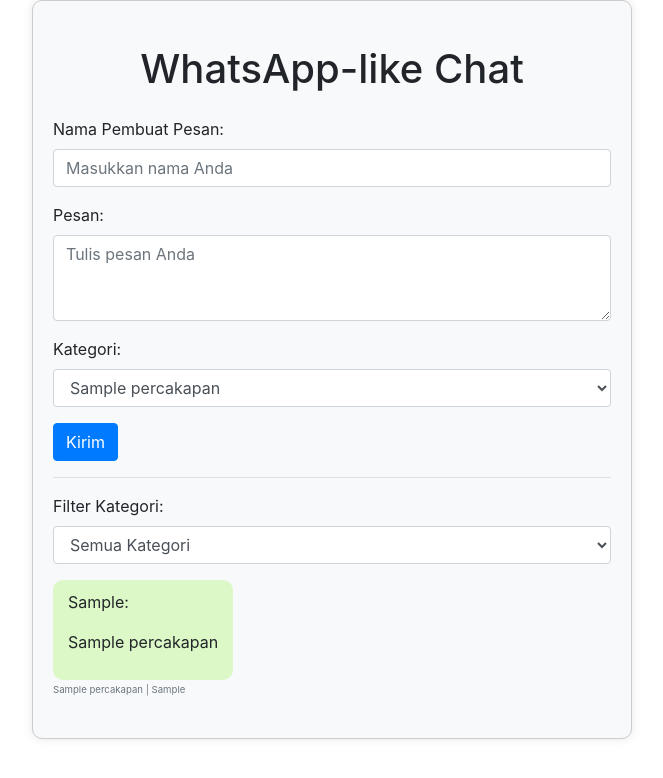
After one commit to TheGhost1707/E-Learning_JPL, a PHP site: page /admin/percakapan.php in a window 1280 px wide. The commit adds this page. Shown: the top 778 px of the page, without its empty margins (308-971 px from the left). Run offline with PHP 8.4, Linux system fonts and the light colour scheme; tables that the repository leaves empty or names only in its code hold one stand-in row (values such as "Sample post").

Commit message:
Fitur Percakapan, Terdiri : Kategori & Percakapan, Kekurangan Belum Ada Tambah Kategori Sama Perbaikan UI

```diff
--- /dev/null
+++ b/admin/percakapan.php
@@ -0,0 +1,166 @@
+<?php
+
+// Mengaktifkan session pada PHP
+session_start();
+// Menghubungkan PHP dengan koneksi database
+$koneksi = mysqli_connect("localhost", "root", "", "e_learning_jpl");
+
+// Buat SQL query untuk mengambil data kategori percakapan
+$query_kategori = "SELECT * FROM kategori_percakapan";
+$hasil_kategori = mysqli_query($koneksi, $query_kategori);
+$kategori_percakapan = [];
+while ($row = mysqli_fetch_assoc($hasil_kategori)) {
+    $kategori_percakapan[] = $row;
+}
+
+
+
+// Buat SQL query untuk mengambil data percakapan
+$query_percakapan = "SELECT * FROM percakapan";
+$hasil_percakapan = mysqli_query($koneksi, $query_percakapan);
+$percakapan = [];
+while ($row = mysqli_fetch_assoc($hasil_percakapan)) {
+    $percakapan[] = $row;
+}
+
+
+
+// Query Tambah Data Percakapan
+if ($_SERVER["REQUEST_METHOD"] == "POST") {
+    $pembuat_pesan = $_POST['pembuat_pesan'];
+    $nama_pesan = $_POST['nama_pesan'];
+    $kategori = $_POST['kategori'];
+
+    $query_tambah = "INSERT INTO percakapan (pembuat_pesan, nama_pesan, kategori_id, kapan_dibuat) VALUES ('$pembuat_pesan', '$nama_pesan', $kategori, NOW())";
+    mysqli_query($koneksi, $query_tambah);
+
+    // Redirect ke halaman ini agar data yang baru ditambahkan muncul
+    header("Location: percakapan.php");
+    exit();
+}
+
+?>
+<!DOCTYPE html>
+<html>
+<head>
+    <title>Percakapan dengan Array PHP dan Bootstrap</title>
+    <link rel="stylesheet" href="https://stackpath.bootstrapcdn.com/bootstrap/4.5.2/css/bootstrap.min.css">
+    <style>
+        .chat-container {
+            max-width: 600px;
+            margin: auto;
+            padding: 20px;
+            border: 1px solid #ccc;
+            border-radius: 10px;
+            background-color: #f8f9fa;
+            box-shadow: 0 0 10px rgba(0, 0, 0, 0.1);
+        }
+        .chat-item {
+            margin-bottom: 20px;
+            overflow: auto;
+        }
+        .chat-bubble {
+            border-radius: 10px;
+            padding: 10px 15px;
+            max-width: 70%;
+            word-wrap: break-word;
+        }
+        .chat-bubble.sent {
+            background-color: #dcf8c6;
+            float: left;
+        }
+        .chat-bubble.received {
+            background-color: #fff;
+            float: right;
+        }
+        .chat-meta {
+            font-size: 12px;
+            color: #777;
+            margin-top: 5px;
+            clear: both;
+        }
+    </style>
+</head>
+<body>
+    <div class="container">
+        <div class="chat-container">
+            <h1 class="my-4 text-center">WhatsApp-like Chat</h1>
+
+            <!-- Formulir untuk Ajukan Pesan -->
+            <form action="" method="POST">
+                <div class="form-group">
+                    <label for="pembuat_pesan">Nama Pembuat Pesan:</label>
+                    <input type="text" class="form-control" id="pembuat_pesan" name="pembuat_pesan" placeholder="Masukkan nama Anda" required>
+                </div>
+                <div class="form-group">
+                    <label for="nama_pesan">Pesan:</label>
+                    <textarea class="form-control" id="nama_pesan" name="nama_pesan" rows="3" placeholder="Tulis pesan Anda" required></textarea>
+                </div>
+                <div class="form-group">
+                    <label for="kategori">Kategori:</label>
+                    <select class="form-control" id="kategori" name="kategori">
+                        <?php foreach ($kategori_percakapan as $kategori): ?>
+                            <option value="<?= $kategori['id'] ?>"><?= $kategori['nama'] ?></option>
+                        <?php endforeach; ?>
+                    </select>
+                </div>
+                <button type="submit" class="btn btn-primary">Kirim</button>
+            </form>
+
+            <hr>
+
+            <!-- Filter Kategori -->
+            <div class="form-group">
+                <label for="filter_kategori">Filter Kategori:</label>
+                <select class="form-control" id="filter_kategori" name="filter_kategori" onchange="filterKategori()">
+                    <option value="all">Semua Kategori</option>
+                    <?php foreach ($kategori_percakapan as $kategori): ?>
+                        <option value="<?= $kategori['id'] ?>"><?= $kategori['nama'] ?></option>
+                    <?php endforeach; ?>
+                </select>
+            </div>
+
+            <!-- Daftar Percakapan -->
+            <div id="chat-list">
+                <?php if (count($percakapan) > 0): ?>
+                    <?php foreach ($percakapan as $index => $pc): ?>
+                        <div class="chat-item" data-kategori-id="<?= $pc['kategori_id'] ?>">
+                            <div class="chat-bubble <?= $index % 2 == 0 ? 'sent' : 'received' ?>">
+                                <p><?= $pc['pembuat_pesan'] ?>:</p>
+                                <p><?= $pc['nama_pesan'] ?></p>
+                            </div>
+                            <div class="chat-meta">
+                                <small class="text-muted"><?= $kategori_percakapan[$pc['kategori_id'] - 1]['nama'] ?> | <?= $pc['kapan_dibuat'] ?></small>
+                            </div>
+                        </div>
+                    <?php endforeach; ?>
+                <?php else: ?>
+                    <p class="alert alert-info">Tidak ada percakapan.</p>
+                <?php endif; ?>
+            </div>
+        </div>
+    </div>
+
+    <script src="https://code.jquery.com/jquery-3.5.1.slim.min.js"></script>
+    <script src="https://cdn.jsdelivr.net/npm/@popperjs/core@2.9.2/dist/umd/popper.min.js"></script>
+    <script src="https://stackpath.bootstrapcdn.com/bootstrap/4.5.2/js/bootstrap.min.js"></script>
+
+    <script>
+        // Fungsi untuk filter percakapan berdasarkan kategori
+        function filterKategori() {
+            var selectedKategori = document.getElementById('filter_kategori').value;
+            var chatItems = document.querySelectorAll('.chat-item');
+
+            chatItems.forEach(function(item) {
+                var kategoriId = item.getAttribute('data-kategori-id');
+
+                if (selectedKategori === 'all' || selectedKategori === kategoriId) {
+                    item.style.display = 'block';
+                } else {
+                    item.style.display = 'none';
+                }
+            });
+        }
+    </script>
+</body>
+</html>
--- /dev/null
+++ b/images/index.php
@@ -0,0 +1,6 @@
+<?php
+
+// Redirect ke halaman utama jika diakses langsung
+header("Location: ../index.php");
+
+?>
```
Also changed, not shown: admin/Dashboard_admin.php (+8 -1 lines), users/Dashboard_user.php (+8 -1 lines), users/percakapan.php (added, +127 -0 lines), users/kategori_percakapan.php (added).
